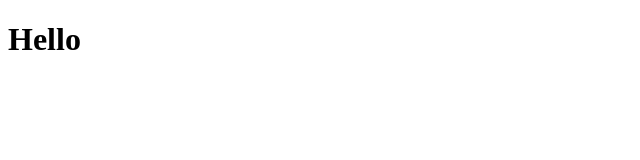
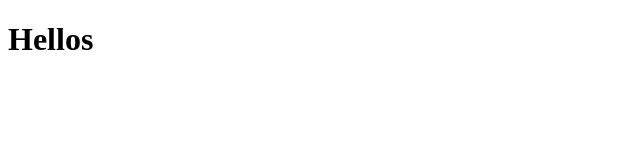
Before and after one commit to dillon816/git, a plain HTML site: page index.html in a window 1280 px wide. Shown: the full height of the page, 0-640 px from the left. Drawn offline with Linux system fonts and the light colour scheme.

Commit message:
fix: correct heading text from "Hello" to "Hellos"

```diff
--- a/index.html
+++ b/index.html
@@ -6,6 +6,6 @@
     <title>GIT</title>
 </head>
 <body>
-    <h1>Hello</h1>
+    <h1>Hellos</h1>
 </body>
 </html>
```
Also changed, not shown: feature-2.txt.
